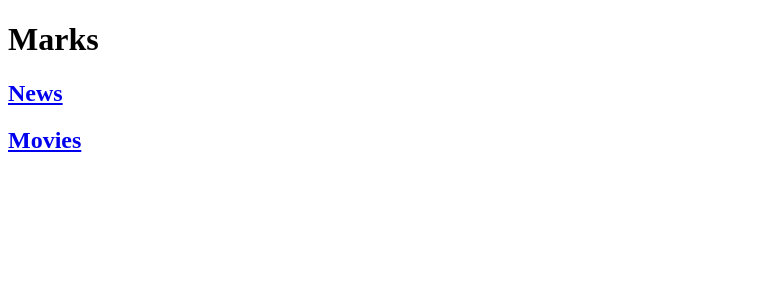
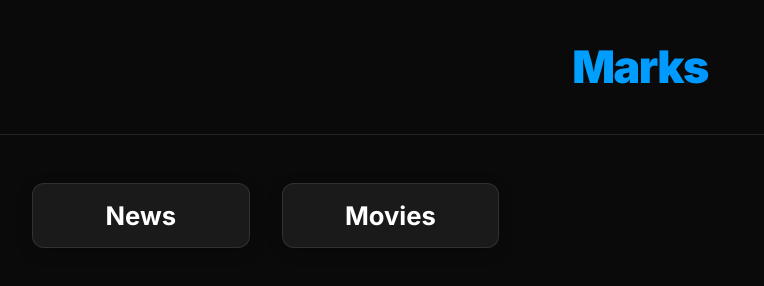
Before and after one commit to tharunraja24/marks, a plain HTML site: page index.html in a window 1280 px wide. Shown: the whole page, without its empty margins (0-764 px from the left). Drawn offline with Linux system fonts and the light colour scheme; the site is published under a folder, as on GitHub Pages, so addresses that start at the root find nothing.

Commit message:
Add movie and news bookmark pages with links to popular sites

```diff
--- a/index.html
+++ b/index.html
@@ -5,7 +5,7 @@
     <meta charset="UTF-8">
     <meta name="viewport" content="width=device-width, initial-scale=1.0">
     <title>Marks</title>
-    <link rel="stylesheet" href="/static/css/style.css">
+    <link rel="stylesheet" href="./static/css/style.css">
     <link href="https://fonts.googleapis.com/css2?family=Inter:wght@400;500;700;900&display=swap" rel="stylesheet">
 </head>
 
@@ -15,10 +15,10 @@
     </header>
     <main>
         <div id="category-grid">
-            <a href="/categories/news.html" class="category-item">
+            <a href="./categories/news/" class="category-item">
                 <h2>News</h2>
             </a>
-            <a href="/categories/movies.html" class="category-item">
+            <a href="./categories/movies/" class="category-item">
                 <h2>Movies</h2>
             </a>
         </div>
```
Also changed, not shown: categories/movies/index.html (renamed from categories/movies.html, +1 -1 lines), categories/news/index.html (renamed from categories/news.html, +2 -2 lines).
